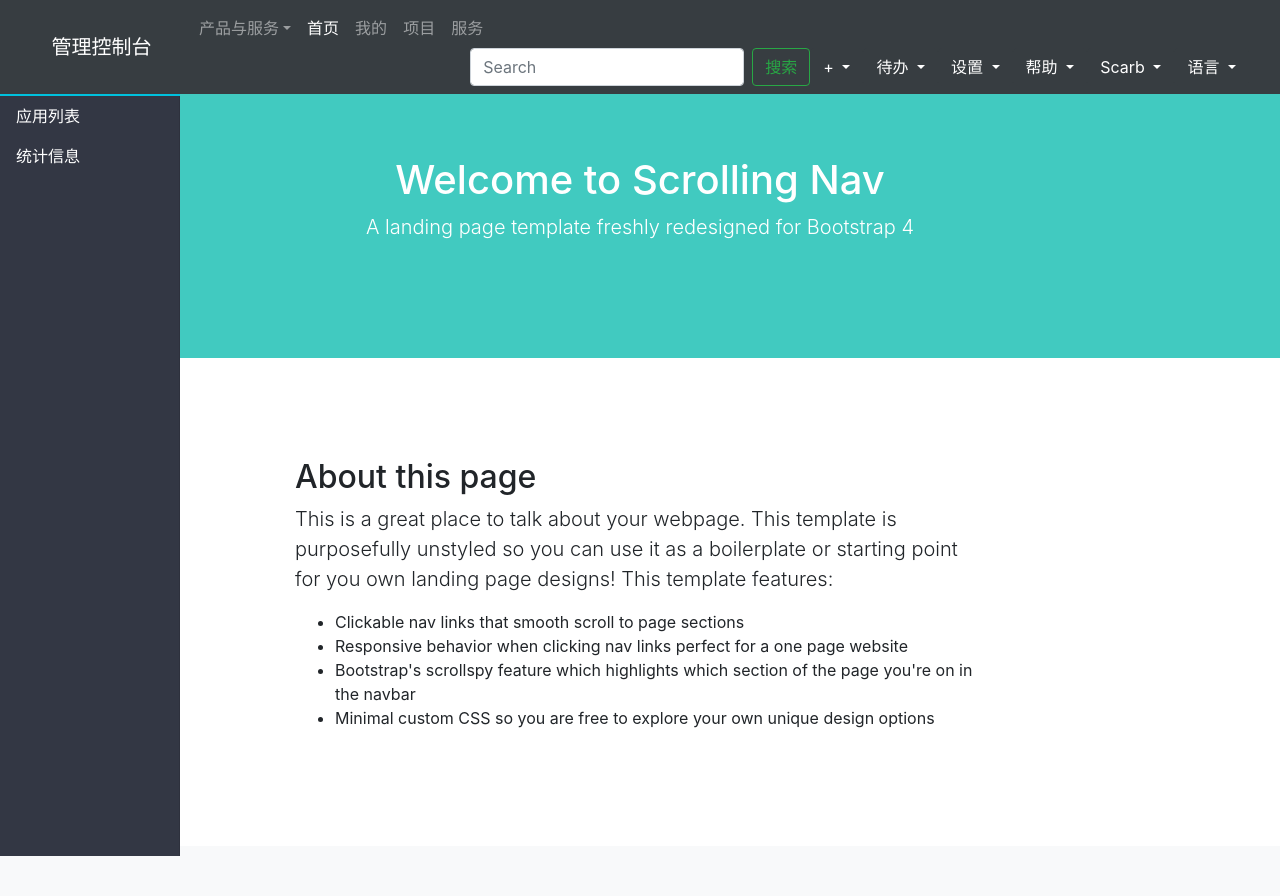
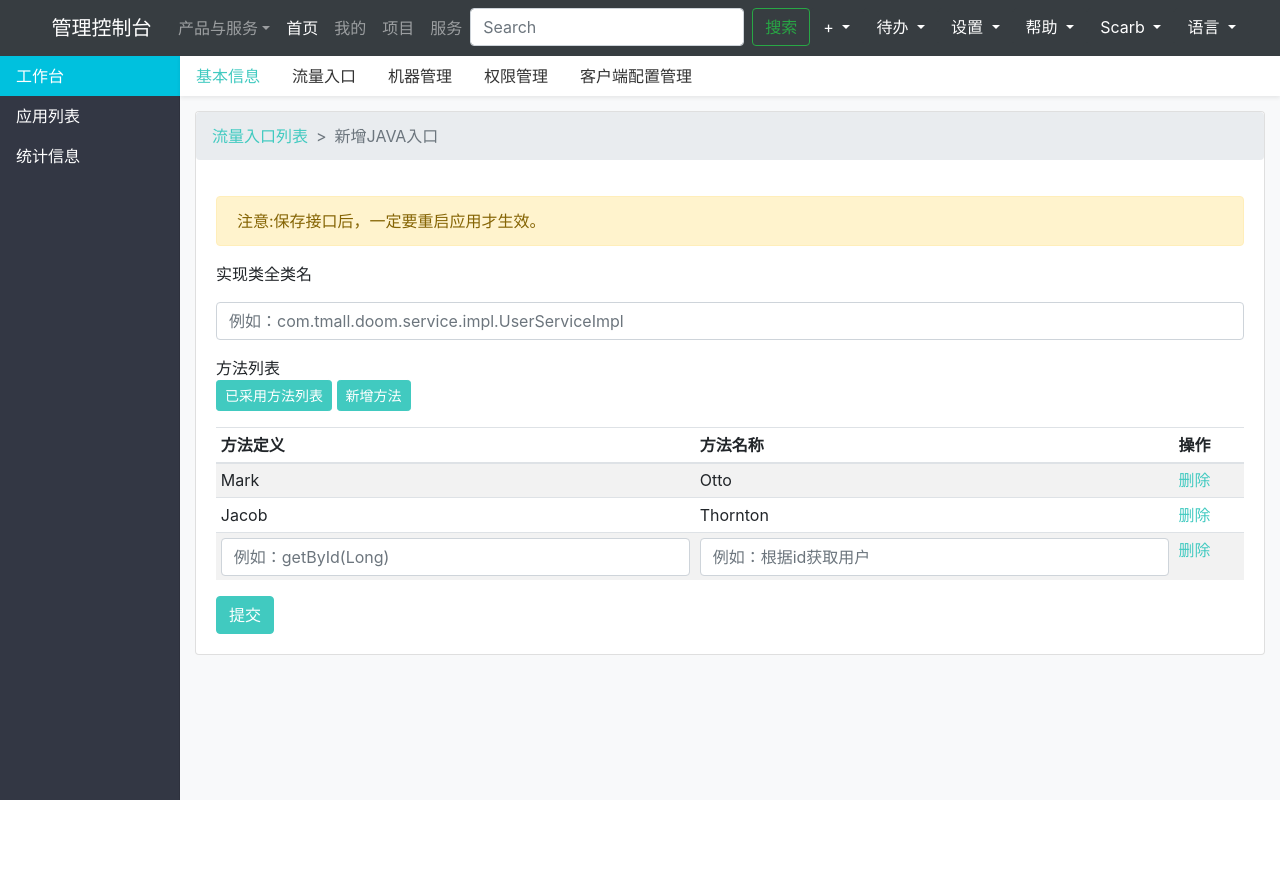
Before and after one commit to HScarb/django-polls, a Django app: page /frontend/ in a window 1280 px wide. Shown: the top 896 px of the page. After the commit the page ends 800 px from the top, so only its background shows below. Run offline with Django 3.2, Linux system fonts and the light colour scheme; some libraries are stand-ins or nearby versions.

Commit message:
Page content

```diff
--- a/frontend/static/scss/styles.scss
+++ b/frontend/static/scss/styles.scss
@@ -3,22 +3,26 @@ $theme-colors: (
     "primary": #41cac0,
     "dark": #373d41
 );
+$breadcrumb-divider: quote(">");
 
-$top-right-nav-width: calc(100% - 160px);
+$pad-top: 56px;
+$pad-left: 180px;
+
+$top-right-nav-width: calc(100% - $pad-left);
 
 .top-header .right-navbar {
     width: $top-right-nav-width;
 }
 
-// side bar
+// left sidebar
 
 .left-sidebar {
     background-color: #333744;
-    width: 180px;
+    width: $pad-left;
     left: 0;
     position: fixed;
     height: 100%;
-    margin-top: 56px;
+    margin-top: $pad-top;
     box-shadow: inset -1px 0 0 rgba(0, 0, 0, .1);
 }
 
@@ -51,6 +55,30 @@ $top-right-nav-width: calc(100% - 160px);
     width: 100%;
 }
 
+// content
+.content {
+    position: relative;
+    left: 0;
+    margin-left: $pad-left;
+    min-height: 100%;
+    padding-top: $pad-top;
+}
 
+.content .page-title .nav-link {
+    color: #333;
+}
+
+.content .page-title .active {
+    color: #41cac0;
+}
+
+// content page
+.content-page-wrapper {
+    padding-top: 15px;
+}
+
+.content-page-wrapper .btn-primary {
+    color: #fff;
+}
 
 @import "node_modules/bootstrap/scss/bootstrap";
--- /dev/null
+++ b/frontend/templates/_partial/content.html
@@ -0,0 +1,71 @@
+<div class="content">
+    <div class="nav-scroller bg-white shadow-sm page-title">
+        <nav class="nav nav-underline mx-auto">
+            <a class="nav-link active" href="#">基本信息</a>
+            <a class="nav-link" href="#">流量入口</a>
+            <a class="nav-link" href="#">机器管理</a>
+            <a class="nav-link" href="#">权限管理</a>
+            <a class="nav-link" href="#">客户端配置管理</a>
+        </nav>
+    </div>
+    <div class="container-fluid main-content">
+        <div class="content-page-wrapper">
+            <div class="card">
+                <nav aria-label="breadcrumb" class="card-head">
+                    <ol class="breadcrumb">
+                        <li class="breadcrumb-item"><a href="#">流量入口列表</a></li>
+                        <li class="breadcrumb-item active" aria-current="page">新增JAVA入口</li>
+                    </ol>
+                </nav>
+                <div class="card-body">
+                    <div class="alert alert-warning" role="alert">
+                        注意:保存接口后，一定要重启应用才生效。
+                    </div>
+                    <p>实现类全类名</p>
+                    <div class="input-group mb-3">
+                        <input type="text" class="form-control" placeholder="例如：com.tmall.doom.service.impl.UserServiceImpl" aria-label="Username" aria-describedby="basic-addon1">
+                    </div>
+                    <span>方法列表</span>
+                    <div>
+                        <button type="button" class="btn btn-primary btn-sm">已采用方法列表</button>
+                        <button type="button" class="btn btn-primary btn-sm">新增方法</button>
+                        <table class="table table-striped table-sm">
+                            <thead>
+                                <tr>
+                                    <th scope="col">方法定义</th>
+                                    <th scope="col">方法名称</th>
+                                    <th scope="col">操作</th>
+                                </tr>
+                            </thead>
+                            <tbody>
+                                <tr>
+                                    <td>Mark</td>
+                                    <td>Otto</td>
+                                    <td><a href="">删除</a></td>
+                                </tr>
+                                <tr>
+                                    <td>Jacob</td>
+                                    <td>Thornton</td>
+                                    <td><a href="">删除</a></td>
+                                </tr>
+                                <tr>
+                                    <td>
+                                        <input type="text" class="form-control" placeholder="例如：getById(Long)" aria-label="Username" aria-describedby="basic-addon1">
+                                    </td>
+                                    <td>
+                                        <input type="text" class="form-control" placeholder="例如：根据id获取用户" aria-label="Username" aria-describedby="basic-addon1">
+                                    </td>
+                                    <td>
+                                        <a href="">删除</a>
+                                    </td>
+                                </tr>
+                            </tbody>
+                            <p></p>
+                        </table>
+                    </div>
+                    <button type="button" class="btn btn-primary">提交</button>
+                </div>
+            </div>
+        </div>
+    </div>
+</div>
--- a/frontend/templates/layout.html
+++ b/frontend/templates/layout.html
@@ -1,10 +1,10 @@
 {% include "_partial/head.html" %}
 
-<body>
+<body class="bg-light">
     {% include "_partial/masthead.html" %}
     {% include "_partial/left-sidebar.html" %}
 
-    {% include "_partial/body.html" %}
+    {% include "_partial/content.html" %}
 
     {% include "_partial/right-sidebar.html" %}
 
```
Also changed, not shown: frontend/static/css/styles.css.
